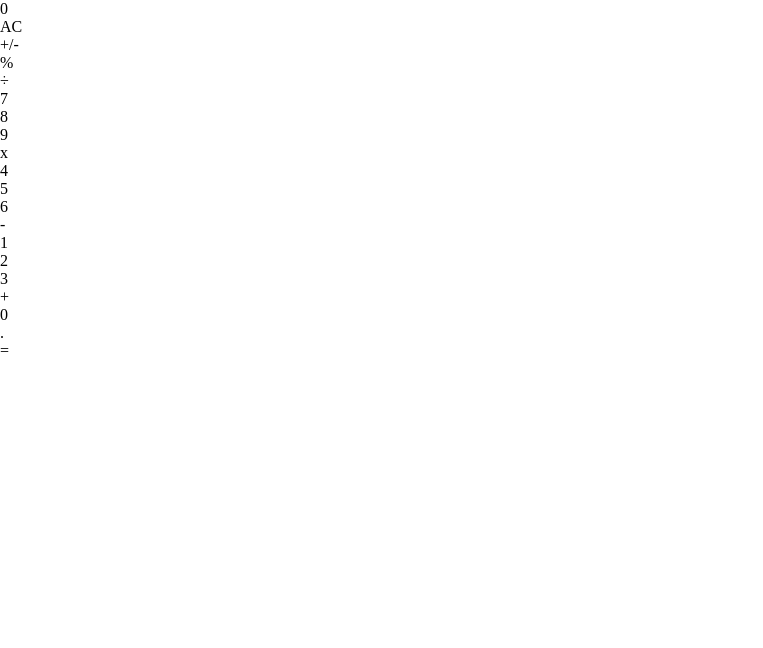
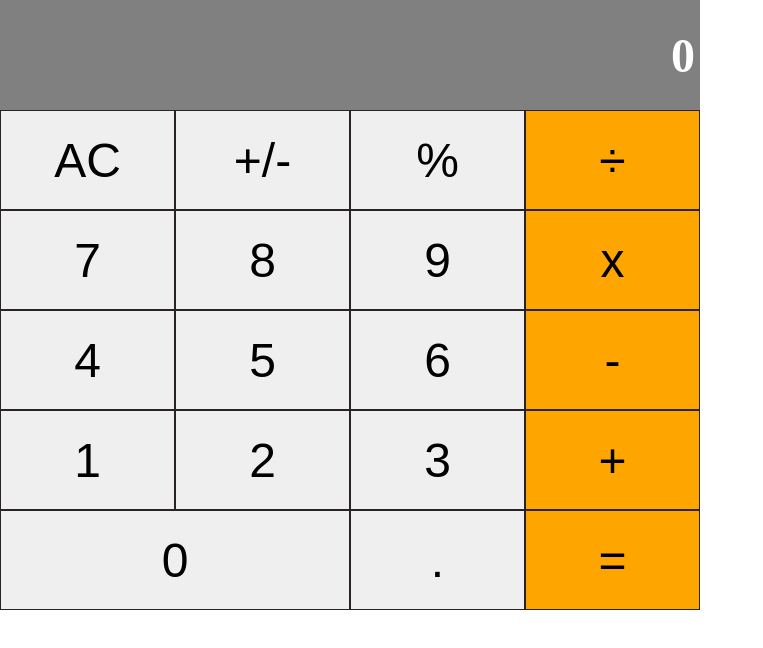
Before and after one commit to Flakster/Math-magicians-calculator, a React (Create React App) app: page / in a window 1280 px wide. Shown: the top 648 px of the page, without its empty margins (0-763 px from the left). Built offline with nearby package versions, Linux system fonts and the light colour scheme.

Commit message:
Add styles to the components

```diff
--- a/src/App.css
+++ /dev/null
@@ -1,3 +0,0 @@
-.App {
-  text-align: center;
-}
--- a/src/components/App.js
+++ b/src/components/App.js
@@ -1,12 +1,13 @@
 import React from 'react';
 import Display from './Display';
 import ButtonPanel from './ButtonPanel';
+import '../css/style.css';
 
 const App = () => (
-  <>
+  <div className="app-box">
     <Display />
-    <ButtonPanel />
-  </>
+    <ButtonPanel className="button-panel-box" />
+  </div>
 );
 
 export default App;
--- a/src/components/Button.js
+++ b/src/components/Button.js
@@ -2,15 +2,24 @@ import React from 'react';
 import PropTypes from 'prop-types';
 
 function Button(props) {
-  const { buttonName } = props;
+  const { buttonName, size, color } = props;
+  const classes = `button-box ${color}-button ${size}-button`;
   return (
-    <div>{ buttonName }</div>
+    <button type="button" className={classes}>
+      { buttonName }
+    </button>
   );
 }
 
 Button.propTypes = {
   buttonName: PropTypes.string,
+  size: PropTypes.string,
+  color: PropTypes.string,
 };
-Button.defaultProps = { buttonName: '' };
+Button.defaultProps = {
+  buttonName: '',
+  size: 'small',
+  color: 'red',
+};
 
 export default Button;
--- a/src/components/ButtonPanel.js
+++ b/src/components/ButtonPanel.js
@@ -4,33 +4,33 @@ import Button from './Button';
 function ButtonPanel() {
   return (
     <>
-      <div>
-        <Button buttonName="AC" />
-        <Button buttonName="+/-" />
-        <Button buttonName="%" />
+      <div className="button-row">
+        <Button buttonName="AC" color="grey" />
+        <Button buttonName="+/-" color="grey" />
+        <Button buttonName="%" color="grey" />
         <Button buttonName="÷" />
       </div>
-      <div>
-        <Button buttonName="7" />
-        <Button buttonName="8" />
-        <Button buttonName="9" />
+      <div className="button-row">
+        <Button buttonName="7" color="grey" />
+        <Button buttonName="8" color="grey" />
+        <Button buttonName="9" color="grey" />
         <Button buttonName="x" />
       </div>
-      <div>
-        <Button buttonName="4" />
-        <Button buttonName="5" />
-        <Button buttonName="6" />
+      <div className="button-row">
+        <Button buttonName="4" color="grey" />
+        <Button buttonName="5" color="grey" />
+        <Button buttonName="6" color="grey" />
         <Button buttonName="-" />
       </div>
-      <div>
-        <Button buttonName="1" />
-        <Button buttonName="2" />
-        <Button buttonName="3" />
+      <div className="button-row">
+        <Button buttonName="1" color="grey" />
+        <Button buttonName="2" color="grey" />
+        <Button buttonName="3" color="grey" />
         <Button buttonName="+" />
       </div>
-      <div>
-        <Button buttonName="0" />
-        <Button buttonName="." />
+      <div className="button-row">
+        <Button buttonName="0" color="grey" size="big" />
+        <Button buttonName="." color="grey" />
         <Button buttonName="=" />
       </div>
     </>
--- a/src/components/Display.js
+++ b/src/components/Display.js
@@ -4,7 +4,7 @@ import PropTypes from 'prop-types';
 function Display(props) {
   const { result } = props;
   return (
-    <div>{ result || '0'}</div>
+    <div className="display-box">{ result || '0'}</div>
   );
 }
 
--- /dev/null
+++ b/src/css/style.css
@@ -0,0 +1,46 @@
+.app-box {
+  width: 700px;
+}
+
+.button-panel-box {
+  display: flex;
+  flex-direction: column;
+  border: 1px solid green;
+  color: purple;
+}
+
+.button-row {
+  width: 100%;
+  height: 100px;
+}
+
+.button-box {
+  font-size: 3rem;
+  border: 1px solid rgb(41, 35, 35);
+  height: 100%;
+}
+
+.small-button {
+  width: 25%;
+}
+
+.red-button {
+  background-color: orange;
+}
+
+.big-button {
+  width: 50%;
+}
+
+.display-box {
+  display: flex;
+  flex-direction: row;
+  justify-content: flex-end;
+  align-items: center;
+  font-size: 3rem;
+  font-weight: bolder;
+  height: 100px;
+  background-color: grey;
+  color: white;
+  padding: 5px;
+}
--- a/src/index.js
+++ b/src/index.js
@@ -5,7 +5,7 @@ import './index.css';
 
 ReactDOM.render(
   <React.StrictMode>
-    <App />
+    <App className="app-box" />
   </React.StrictMode>,
   document.getElementById('root'),
 );
```
